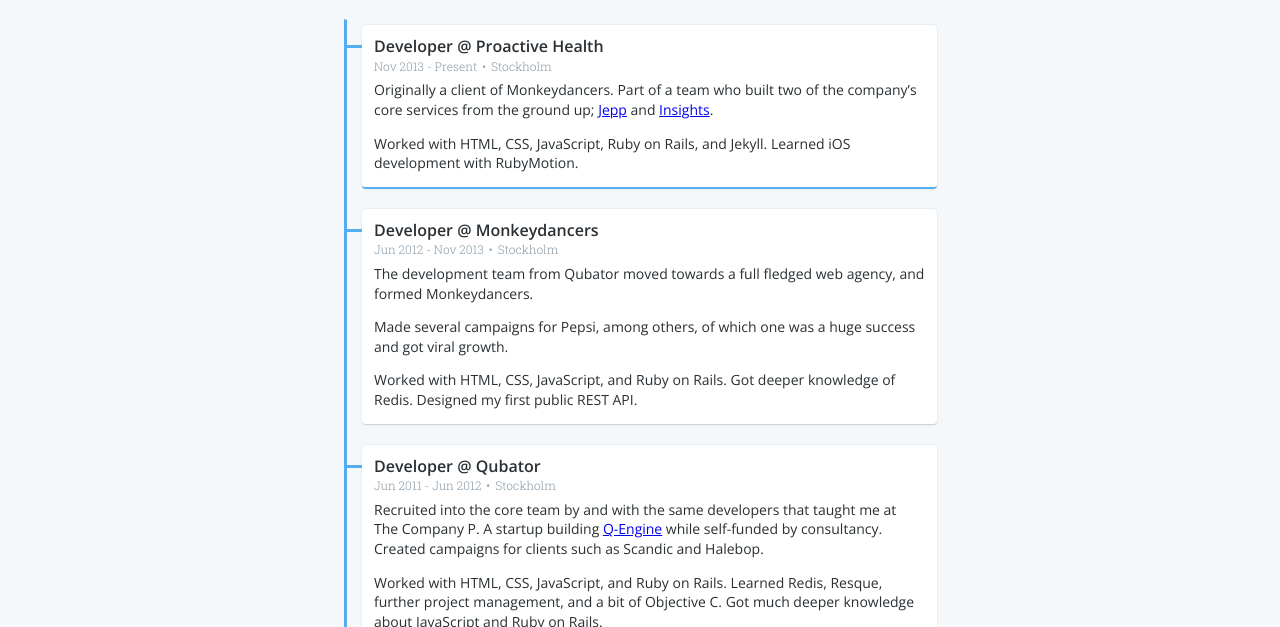
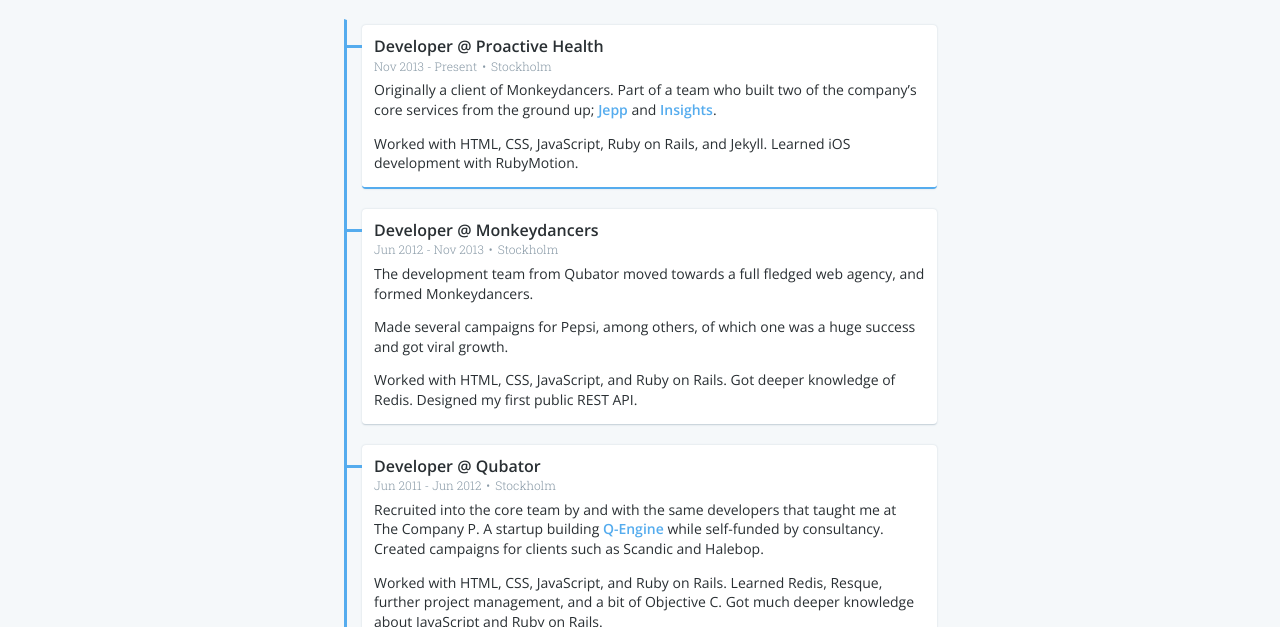
Before and after one commit to zykadelic/zykadelic.github.io, a Jekyll site: the page built from index.html, in a window 1280 px wide. Shown: the part 530-1157 px from the top of the page. Built offline with Jekyll 4.4.1, drawn with Linux system fonts in a browser that asks for light colours.

Commit message:
adds fancy link styling

```diff
--- a/_sass/_layout.scss
+++ b/_sass/_layout.scss
@@ -166,4 +166,29 @@ body {
 	font-size: 14px;
 
 	& + & { margin-top: 14px; }
+
+	a {
+		position: relative;
+		display: inline-block;
+		color: $color-primary;
+		text-decoration: none;
+		font-weight: bold;
+
+		&::after {
+			content: '';
+			position: absolute;
+			bottom: -2px;
+			left: 50%;
+			width: 0%;
+			height: 2px;
+			background: transparent;
+			@include transition(left .2s ease .2s, width .2s ease .2s, background .2s ease 0);
+		}
+		&:hover::after {
+			left: 0%;
+			width: 100%;
+			background: $color-primary;
+			@include transition(left .2s, width .2s, background .15s);
+		}
+	}
 }
```
